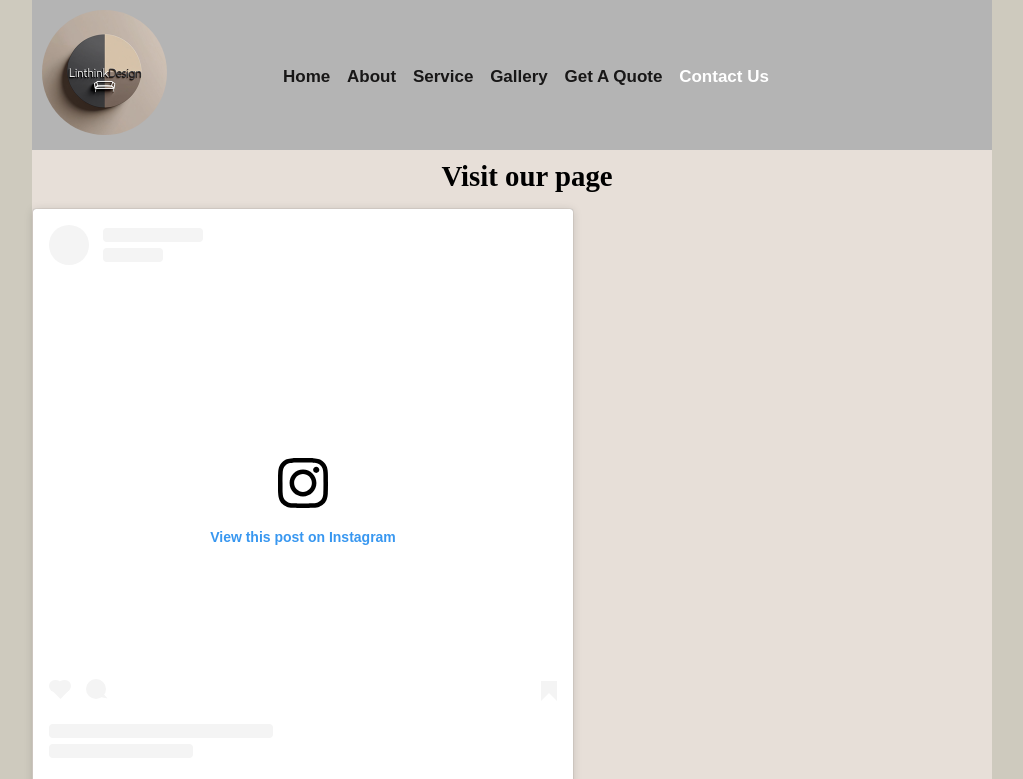
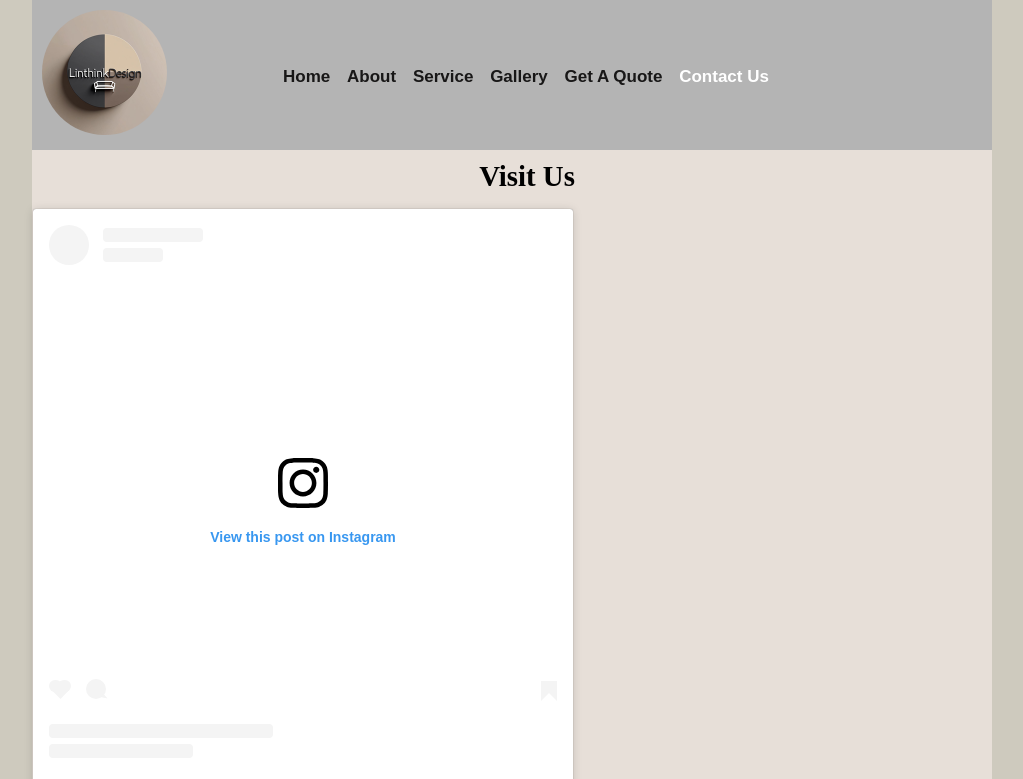
Before and after one commit to ST10483018/linthinkdesign, a plain HTML site: page contact.html in a window 1280 px wide. Shown: the top 779 px of the page, without its empty margins (128-1151 px from the left). Drawn offline with Linux system fonts and the light colour scheme; a script that the page names is missing.

Commit message:
changes some text

```diff
--- a/contact.html
+++ b/contact.html
@@ -24,7 +24,7 @@
         </header>
 
         <main id="contactInfo">
-            <h1><strong>Visit our page</strong></h1>
+            <h1><strong>Visit Us</strong></h1>
 
             <div id="contact-flex">
                 <!--Instagram Embed-->
```
